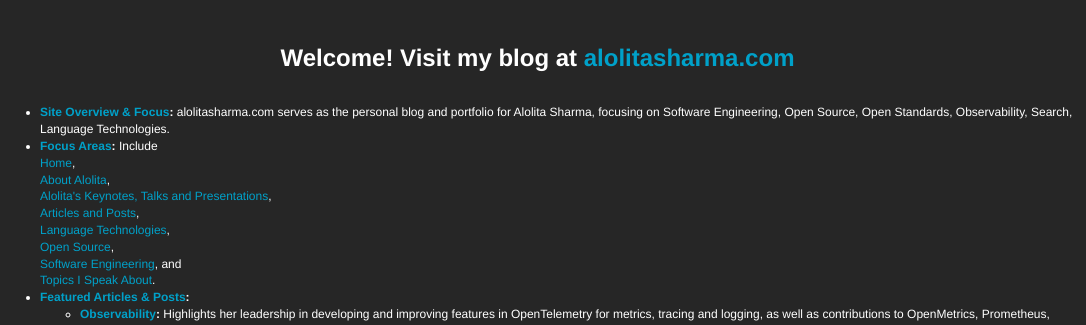
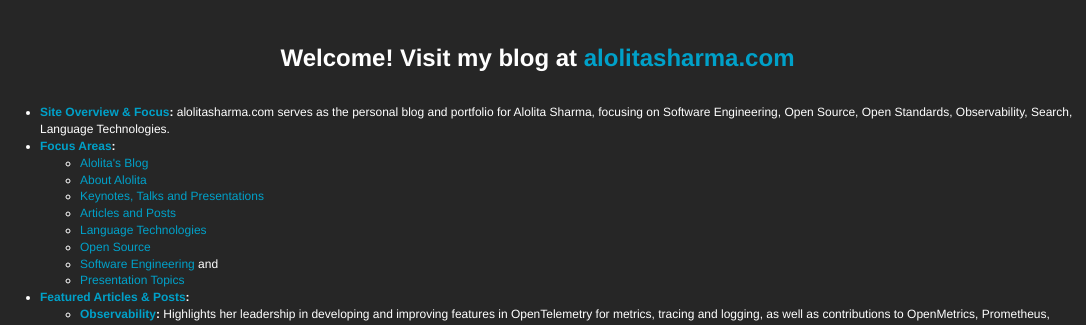
Before and after one commit to alolita/alolita.github.io, a plain HTML site: page index.html in a window 1280 px wide. Shown: the top 325 px of the page, 194-1280 px from the left. Drawn offline with Linux system fonts and the light colour scheme.

Commit message:
Refactor links into an unordered list in index.html
Replaced a list of links with a structured unordered list for better organization and readability.

```diff
--- a/index.html
+++ b/index.html
@@ -21,15 +21,16 @@
     </li>
     <li>
       <strong><a href="https://alolitasharma.com/#site-navigation" target="_blank" rel="noopener noreferrer">Focus Areas</a>:</strong>
-      Include<br>
-      <a href="https://alolitasharma.com/" target="_blank" rel="noopener noreferrer">Home</a>,<br>
-      <a href="https://alolitasharma.com/about/" target="_blank" rel="noopener noreferrer">About Alolita</a>,<br>
-      <a href="https://alolitasharma.com/talks/" target="_blank" rel="noopener noreferrer">Alolita's Keynotes, Talks and Presentations</a>,<br>
-      <a href="https://alolitasharma.com/articles/" target="_blank" rel="noopener noreferrer">Articles and Posts</a>,<br>
-      <a href="https://alolitasharma.com/category/language-technologies/" target="_blank" rel="noopener noreferrer">Language Technologies</a>,<br>
-      <a href="https://alolitasharma.com/category/opensource/" target="_blank" rel="noopener noreferrer">Open Source</a>,<br>
-      <a href="https://alolitasharma.com/category/software-engineering/" target="_blank" rel="noopener noreferrer">Software Engineering</a>, and<br>
-      <a href="https://alolitasharma.com/speaking-topics/" target="_blank" rel="noopener noreferrer">Topics I Speak About</a>.
+      <ul>
+      <li><a href="https://alolitasharma.com/" target="_blank" rel="noopener noreferrer">Alolita's Blog</a></li>
+      <li><a href="https://alolitasharma.com/about/" target="_blank" rel="noopener noreferrer">About Alolita</a></li>
+      <li><a href="https://alolitasharma.com/talks/" target="_blank" rel="noopener noreferrer">Keynotes, Talks and Presentations</a></li>
+      <li><a href="https://alolitasharma.com/articles/" target="_blank" rel="noopener noreferrer">Articles and Posts</a></li>
+      <li><a href="https://alolitasharma.com/category/language-technologies/" target="_blank" rel="noopener noreferrer">Language Technologies</a></li>
+      <li><a href="https://alolitasharma.com/category/opensource/" target="_blank" rel="noopener noreferrer">Open Source</a></li>
+      <li><a href="https://alolitasharma.com/category/software-engineering/" target="_blank" rel="noopener noreferrer">Software Engineering</a> and</li>
+      <li><a href="https://alolitasharma.com/speaking-topics/" target="_blank" rel="noopener noreferrer">Presentation Topics</a></li>
+      </ul>
     </li>
     <li>
       <strong><a href="https://alolitasharma.com/#main" target="_blank" rel="noopener noreferrer">Featured Articles &amp; Posts</a>:</strong>
```
